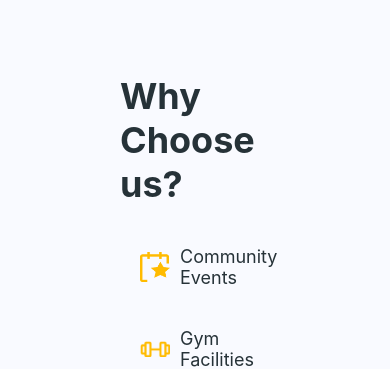
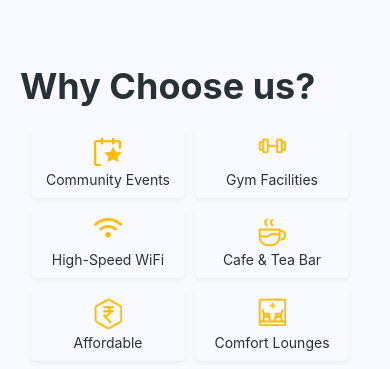
Before and after one commit to RadhakrishnanD97/Bhive-Workspace, a React (Create React App) app: page / in a window 390 px wide. Shown: the part 501-870 px from the top of the page. Built offline with nearby package versions, Linux system fonts and the light colour scheme; the HTML template or start-up script is replaced by a standard one.

Commit message:
amenities mobile css added

```diff
--- a/src/components/WorkplaceAmenities/WorkplaceAmenities.scss
+++ b/src/components/WorkplaceAmenities/WorkplaceAmenities.scss
@@ -2,6 +2,10 @@
 
 .workplace-amenities {
     padding: 4rem 12rem;
+
+    .arrow-img-mobile {
+        display: none;
+    }
 
     .amenities-wrapper {
         display: flex;
@@ -27,3 +31,35 @@
     }
 
 }
+
+@media (max-width: 480px) {
+
+    .workplace-amenities {
+        padding: 3rem 2rem;
+
+        .amenities-wrapper {
+            justify-content: center;
+        }
+
+        .amenities {flex-direction: column;
+            flex-direction: column;
+            justify-content: space-between;
+            width: 15.4rem;
+            padding: 1rem;
+            border-radius: 6px;
+            box-shadow: 0px 2px 4px 0px #0000000F;
+            margin: 0 1rem 1rem 0;
+
+            .image {
+                width: 2.8rem;
+            }
+
+            .text {
+                padding: 0;
+                padding-top: 0.5rem;
+                font-size: 1.4rem;
+                text-align: center;
+            }
+        }
+    }
+}
--- a/src/components/WorkplaceAmenities/WorkplaceAmenities.tsx
+++ b/src/components/WorkplaceAmenities/WorkplaceAmenities.tsx
@@ -51,9 +51,12 @@ function WorkplaceAmenities() {
 
     return (
         <section className="workplace-amenities">
-            <h2 className='section-title'>
-                Why Choose us?
-            </h2>
+            <div className='title-wrapper'>
+                <h2 className='section-title'>
+                    Why Choose us?
+                </h2>
+                <img className='arrow-img-mobile' />
+            </div>
             <div className='amenities-wrapper'>
                 {
                     data?.map((value: AmenitiesI) => amenities(value))
```
